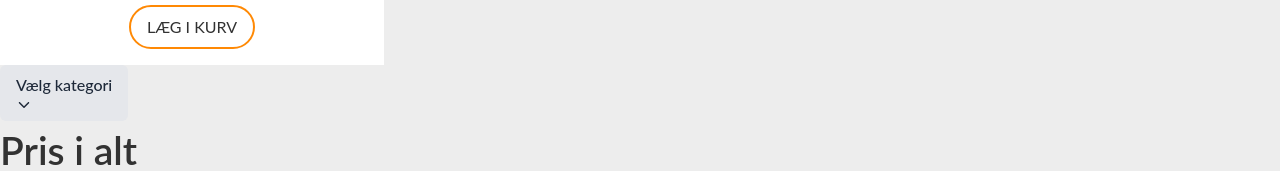
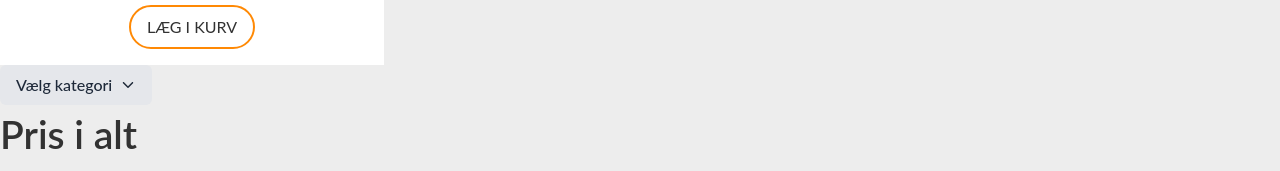
Before and after one commit to Lamo0004/simple-shop, a Next.js app: page / in a window 1280 px wide. Shown: the part 702-873 px from the top of the page. Built offline with nearby package versions, Linux system fonts and the light colour scheme.

Commit message:
retttelser i icon dropdown

```diff
--- a/src/components/DropDown.jsx
+++ b/src/components/DropDown.jsx
@@ -13,7 +13,7 @@ const Dropdown = () => {
       <button
       //Når man klikker på knap, skifter isOpen mellem true og false, så dropdown-menuen vises/skjules.
         onClick={() => setIsOpen(!isOpen)}
-        className="bg-gray-200 text-gray-800 font-medium py-2 px-4 rounded-md hover:bg-orange-400 hover:text-[#ededed] transition duration-200"
+        className="flex items-center gap-2 bg-gray-200 text-gray-800 font-medium py-2 px-4 rounded-md hover:bg-orange-400 hover:text-[#ededed] transition duration-200"
       >
         Vælg kategori
         <IoIosArrowDown
```
